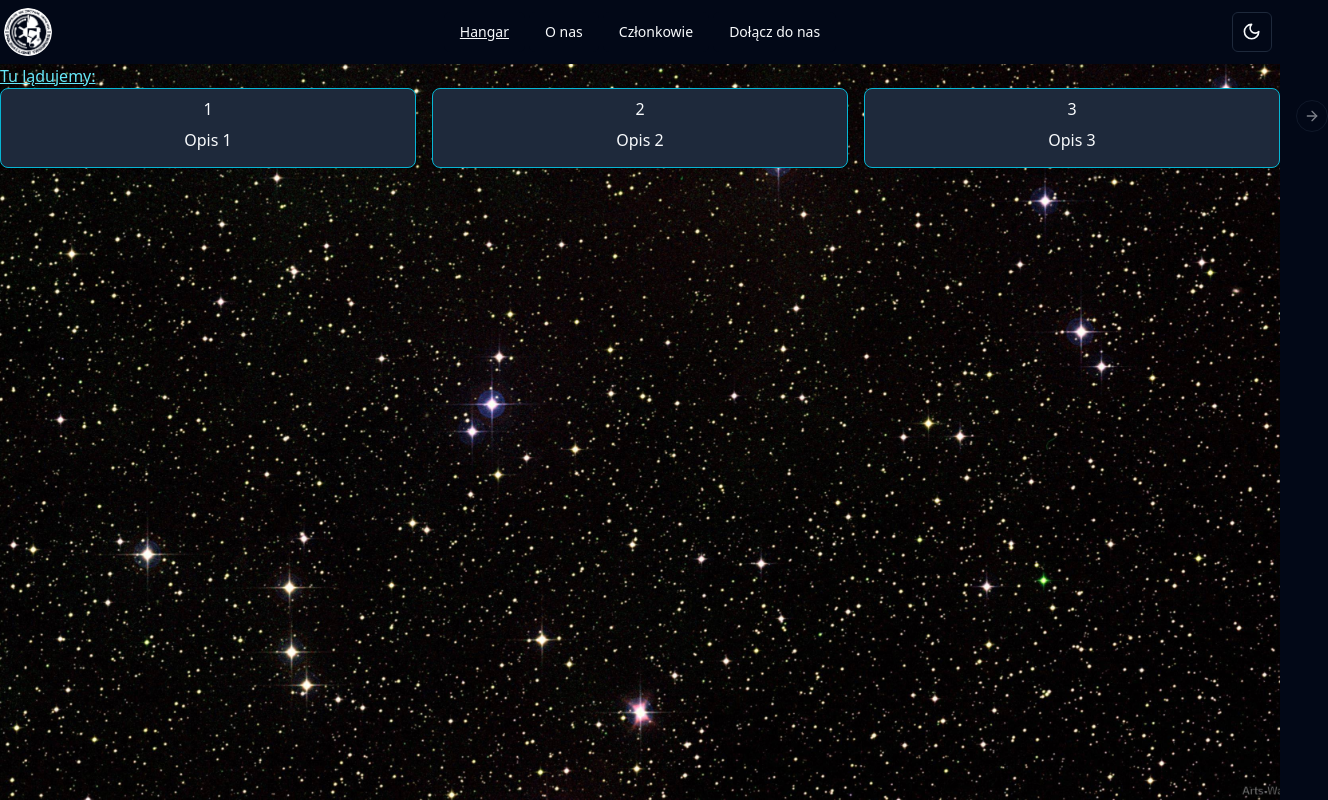
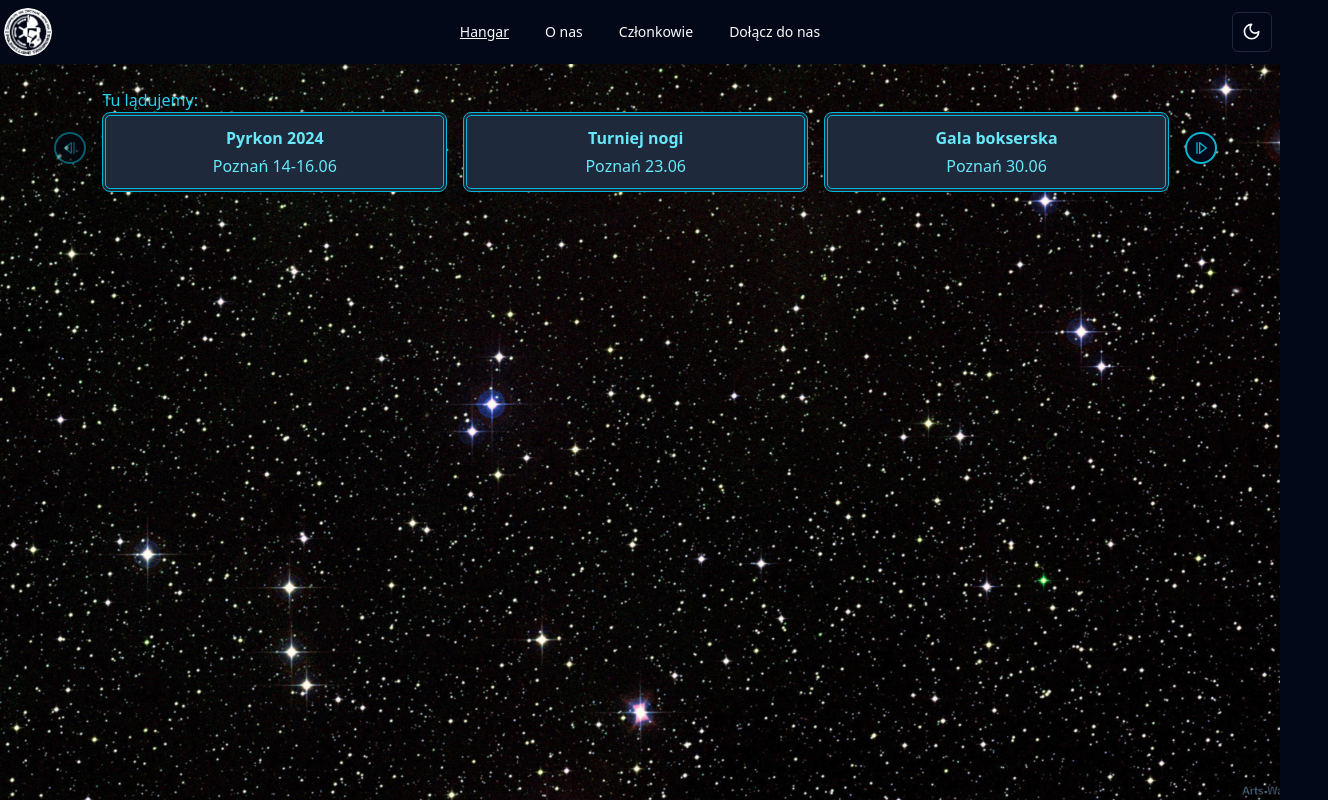
Before and after one commit to PolishCloneTroopers/project-convor-vite, a React (Vite) app in the folder packages/frontend/: page / in a window 1280 px wide. Shown: the whole page, 1328 px wide, since content can reach past the window. Built offline with nearby package versions, Linux system fonts and the light colour scheme.

Commit message:
First version of carousel

```diff
--- /dev/null
+++ b/packages/frontend/src/components/cutom-ui/carousel-buttons.tsx
@@ -0,0 +1,71 @@
+"use client"
+
+import * as React from "react"
+import { StepBack, StepForward } from "lucide-react"
+
+import { cn } from "@/lib/utils"
+import { Button } from "@/components/ui/button"
+import { useCarousel } from "@/components/ui/carousel"
+
+const CarouselPrevious = React.forwardRef<
+  HTMLButtonElement,
+  React.ComponentProps<typeof Button>
+>(({ className, variant = "outline", size = "icon", ...props }, ref) => {
+  const { orientation, scrollPrev, canScrollPrev } = useCarousel()
+
+  return (
+    <Button
+      ref={ref}
+      variant={variant}
+      size={size}
+      className={cn(
+        "absolute  h-8 w-8 rounded-full",
+        orientation === "horizontal"
+          ? "-left-12 top-1/2 -translate-y-1/2"
+          : "-top-12 left-1/2 -translate-x-1/2 rotate-90",
+        className
+      )}
+      disabled={!canScrollPrev}
+      onClick={scrollPrev}
+      {...props}
+    >
+      <StepBack className="h-4 w-4" />
+      <span className="sr-only">Previous slide</span>
+    </Button>
+  )
+})
+CarouselPrevious.displayName = "CarouselPrevious"
+
+const CarouselNext = React.forwardRef<
+  HTMLButtonElement,
+  React.ComponentProps<typeof Button>
+>(({ className, variant = "outline", size = "icon", ...props }, ref) => {
+  const { orientation, scrollNext, canScrollNext } = useCarousel()
+
+  return (
+    <Button
+      ref={ref}
+      variant={variant}
+      size={size}
+      className={cn(
+        "absolute h-8 w-8 rounded-full",
+        orientation === "horizontal"
+          ? "-right-12 top-1/2 -translate-y-1/2"
+          : "-bottom-12 left-1/2 -translate-x-1/2 rotate-90",
+        className
+      )}
+      disabled={!canScrollNext}
+      onClick={scrollNext}
+      {...props}
+    >
+      <StepForward className="h-4 w-4" />
+      <span className="sr-only">Next slide</span>
+    </Button>
+  )
+})
+CarouselNext.displayName = "CarouselNext"
+
+export {
+  CarouselPrevious,
+  CarouselNext,
+}
--- a/packages/frontend/src/components/event-carousel.tsx
+++ b/packages/frontend/src/components/event-carousel.tsx
@@ -1,29 +1,27 @@
-import { Carousel, CarouselContent, CarouselItem, CarouselNext, CarouselPrevious } from "@/components/ui/carousel";
-import { Card } from "./ui/card";
-
-function CaroouselEvent(props:any){
+import { Carousel, CarouselContent, CarouselItem} from "@/components/ui/carousel";
+import { Card } from "@/components/ui/card";
+import { CarouselNext, CarouselPrevious } from "@/components/cutom-ui/carousel-buttons";
+function CarouselEvent(props:any){
     return(
-        <CarouselItem className="text-center align-center basis-1/2 lg:basis-1/3"><Card className="bg-accent border-cyan-500 h-[10vh]">
-            <h1 className="h-1/2 flex items-center justify-center">{props.name}</h1>
-            <span className="h-1/2">{props.desc}</span>
+        <CarouselItem className="text-center align-center basis-6/12 lg:basis-1/3"><Card className="bg-accent border-cyan-500 border-double border-4 h-[10vh]">
+            <h1 className="h-1/2 flex items-center justify-center text-cyan-800 dark:text-cyan-300 font-semibold leading-5 pt-2">{props.name}</h1>
+            <h2 className="h-1/2 flex items-center justify-center text-cyan-800 dark:text-cyan-300 leading-4 pb-2">{props.desc}</h2>
         </Card></CarouselItem>
     )
 }
 
 export function EventCarousel(){
     return(
-        <Carousel className="w-8/10">
-                <h2 className="underline text-cyan-300">Tu lądujemy:</h2>
+        <Carousel className=" w-8/12 lg:w-10/12 mx-[16vw] lg:mx-[8vw] mt-6">
+                <h2 className="text-cyan-700 dark:text-cyan-400 font-medium">Tu lądujemy:</h2>
                 <CarouselContent>
-                    <CaroouselEvent name="1" desc="Opis 1"/>
-                    <CaroouselEvent name="2" desc="Opis 2"/>
-                    <CaroouselEvent name="3" desc="Opis 3"/>
+                    <CarouselEvent name="Pyrkon 2024" desc="Poznań 14-16.06"/>
+                    <CarouselEvent name="Turniej nogi" desc="Poznań 23.06"/>
+                    <CarouselEvent name="Gala bokserska" desc="Poznań 30.06"/>
+                    <CarouselEvent name="Pilkon 2024" desc="Piła 30.08-1.09"/>
                 </CarouselContent>
-            <CarouselNext />
-            <CarouselPrevious />
+            <CarouselPrevious className="text-cyan-500 border-cyan-500 border-solid  border-2 mt-2"/>
+            <CarouselNext className="text-cyan-500 border-cyan-500 border-solid  border-2 mt-2"/>
         </Carousel>
     )
 }
-
-
-// YLHyl27d6FxWu
--- a/packages/frontend/src/components/ui/carousel.tsx
+++ b/packages/frontend/src/components/ui/carousel.tsx
@@ -259,4 +259,5 @@ export {
   CarouselItem,
   CarouselPrevious,
   CarouselNext,
+  useCarousel
 }
```
Also changed, not shown: packages/frontend/src/assets/space.jpg.
